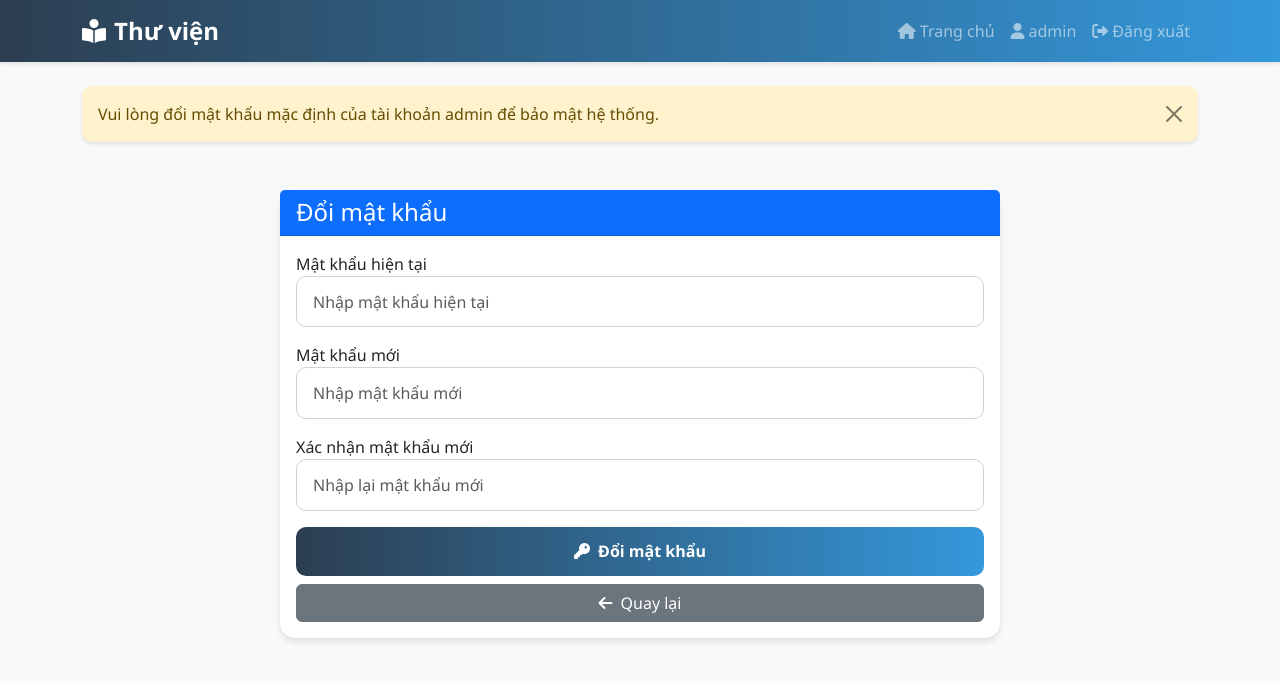
After one commit to Vinh-le22/PJ-KTPM-TEAM-2, a Django app: page /users/change-password/ in a window 1280 px wide. The commit adds this page. Shown: the top 681 px of the page. Run offline with Django 5.2, Linux system fonts and the light colour scheme; a user stored in the database is signed in.

Commit message:
update change passwword

```diff
--- a/library_project/settings.py
+++ b/library_project/settings.py
@@ -63,7 +63,7 @@
 # Internationalization
 LANGUAGE_CODE = 'vi'
 
-TIME_ZONE = 'Asia/Ho_Chi_Minh'
+TIME_ZONE = 'Asia/Ha_Noi'
 
 USE_I18N = True
 
--- a/users/forms.py
+++ b/users/forms.py
@@ -1,6 +1,7 @@
 from django import forms
-from django.contrib.auth.forms import UserCreationForm, AuthenticationForm
+from django.contrib.auth.forms import UserCreationForm, AuthenticationForm, UserChangeForm, PasswordChangeForm
 from django.contrib.auth.models import User
+from django.utils.translation import gettext_lazy as _
 
 class UserRegisterForm(UserCreationForm):
     email = forms.EmailField(
@@ -82,3 +83,40 @@
             'last_name': forms.TextInput(attrs={'class': 'form-control', 'placeholder': 'Nhập họ của bạn'}),
             'email': forms.EmailInput(attrs={'class': 'form-control', 'placeholder': 'Nhập email của bạn'})
         }
+
+class CustomPasswordChangeForm(PasswordChangeForm):
+    old_password = forms.CharField(
+        label=_('Mật khẩu hiện tại'),
+        widget=forms.PasswordInput(attrs={
+            'class': 'form-control',
+            'placeholder': 'Nhập mật khẩu hiện tại'
+        })
+    )
+    new_password1 = forms.CharField(
+        label=_('Mật khẩu mới'),
+        widget=forms.PasswordInput(attrs={
+            'class': 'form-control',
+            'placeholder': 'Nhập mật khẩu mới'
+        }),
+        help_text=_('Mật khẩu phải có ít nhất 8 ký tự và không được quá đơn giản.')
+    )
+    new_password2 = forms.CharField(
+        label=_('Xác nhận mật khẩu mới'),
+        widget=forms.PasswordInput(attrs={
+            'class': 'form-control',
+            'placeholder': 'Nhập lại mật khẩu mới'
+        })
+    )
+
+    def clean_old_password(self):
+        old_password = self.cleaned_data.get('old_password')
+        if not self.user.check_password(old_password):
+            raise forms.ValidationError(_('Mật khẩu hiện tại không chính xác.'))
+        return old_password
+
+    def clean_new_password2(self):
+        password1 = self.cleaned_data.get('new_password1')
+        password2 = self.cleaned_data.get('new_password2')
+        if password1 and password2 and password1 != password2:
+            raise forms.ValidationError(_('Mật khẩu mới không khớp.'))
+        return password2
--- /dev/null
+++ b/users/templates/users/change_password.html
@@ -0,0 +1,41 @@
+{% extends 'base.html' %}
+
+{% block title %}Đổi mật khẩu - Hệ thống Quản lý Thư viện{% endblock %}
+
+{% block content %}
+<div class="container mt-5">
+    <div class="row justify-content-center">
+        <div class="col-md-8">
+            <div class="card">
+                <div class="card-header bg-primary text-white">
+                    <h4 class="mb-0">Đổi mật khẩu</h4>
+                </div>
+                <div class="card-body">
+                    <form method="POST">
+                        {% csrf_token %}
+                        {% for field in form %}
+                        <div class="form-group mb-3">
+                            <label for="{{ field.id_for_label }}">{{ field.label }}</label>
+                            {{ field }}
+                            {% if field.errors %}
+                            <div class="invalid-feedback d-block">
+                                {{ field.errors }}
+                            </div>
+                            {% endif %}
+                        </div>
+                        {% endfor %}
+                        <div class="d-grid gap-2">
+                            <button type="submit" class="btn btn-primary">
+                                <i class="fas fa-key me-2"></i>Đổi mật khẩu
+                            </button>
+                            <a href="{% url 'profile' %}" class="btn btn-secondary">
+                                <i class="fas fa-arrow-left me-2"></i>Quay lại
+                            </a>
+                        </div>
+                    </form>
+                </div>
+            </div>
+        </div>
+    </div>
+</div>
+{% endblock %}
--- a/users/urls.py
+++ b/users/urls.py
@@ -7,4 +7,5 @@
     path('logout/', views.logout_view, name='logout'),
     path('profile/', views.profile_view, name='profile'),
     path('profile/edit/', views.edit_profile_view, name='edit_profile'),
+    path('change-password/', views.change_password, name='change_password'),
 ]
--- a/users/views.py
+++ b/users/views.py
@@ -1,10 +1,10 @@
 from django.shortcuts import render, redirect
-from django.contrib.auth import login, authenticate, logout
+from django.contrib.auth import login, authenticate, logout, update_session_auth_hash
 from django.contrib.auth.forms import UserCreationForm, AuthenticationForm
 from django.contrib import messages
 from django.contrib.auth.decorators import login_required
 from .models import UserProfile
-from .forms import UserRegisterForm, UserLoginForm, UserProfileForm
+from .forms import UserRegisterForm, UserLoginForm, UserProfileForm, CustomPasswordChangeForm
 from .messages import (
     LOGIN_SUCCESS, LOGIN_ERROR, LOGOUT_SUCCESS,
     REGISTER_SUCCESS, REGISTER_ERROR,
@@ -63,3 +63,20 @@
     else:
         form = UserProfileForm(instance=request.user)
     return render(request, 'users/edit_profile.html', {'form': form})
+
+@login_required
+def change_password(request):
+    if request.method == 'POST':
+        form = CustomPasswordChangeForm(request.user, request.POST)
+        if form.is_valid():
+            user = form.save()
+            update_session_auth_hash(request, user)
+            messages.success(request, PASSWORD_CHANGE_SUCCESS)
+            return redirect('profile')
+        else:
+            for field, errors in form.errors.items():
+                for error in errors:
+                    messages.error(request, f"{form.fields[field].label}: {error}")
+    else:
+        form = CustomPasswordChangeForm(request.user)
+    return render(request, 'users/change_password.html', {'form': form})
```
Also changed, not shown: users/templates/users/profile.html (+5 -2 lines), db.sqlite3.
